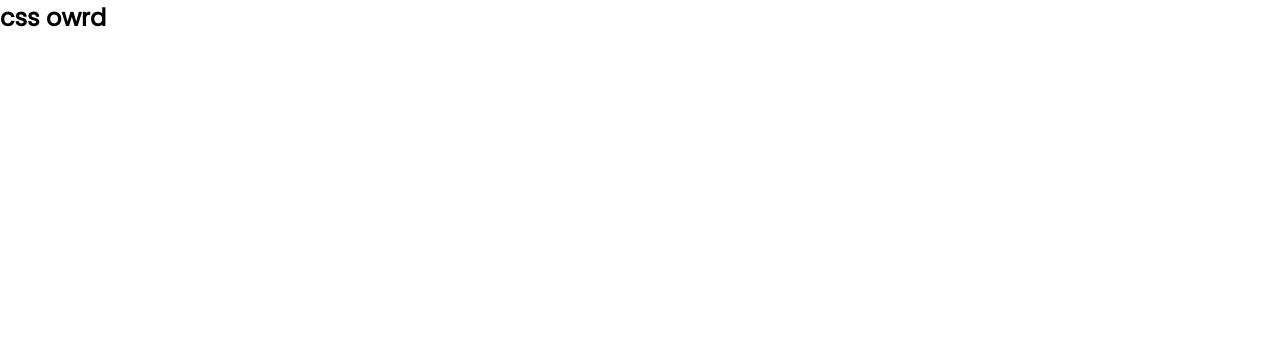
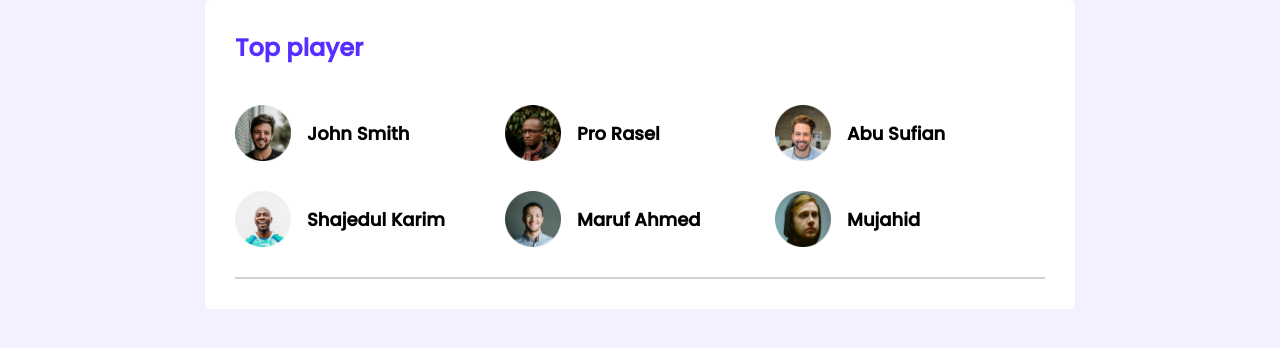
Before and after one commit to Abdullah149081/leader-board, a plain HTML site: page index.html in a window 1280 px wide. Drawn offline with Linux system fonts and the light colour scheme.

Commit message:
leader board

```diff
--- a/css/style.css
+++ b/css/style.css
@@ -1,3 +1,7 @@
+/* google font  */
+@import url("https://fonts.googleapis.com/css2?family=Poppins:wght@500&display=swap");
+
+/* commmon style  */
 * {
   margin: 0;
   padding: 0;
@@ -7,3 +11,44 @@
 html {
   scroll-behavior: smooth;
 }
+body {
+  background-color: #f3f1ff;
+}
+main {
+  display: flex;
+  justify-content: center;
+}
+.container {
+  background-color: #ffffff;
+  border-radius: 5px;
+  width: 870px;
+  padding: 30px;
+}
+.section-title {
+  font-size: 24px;
+  color: #562eff;
+  margin-bottom: 40px;
+}
+/* top players  style start  */
+.players {
+  display: grid;
+  grid-template-columns: repeat(3, 1fr);
+  /* row-gap: 30px; */
+}
+.player {
+  display: flex;
+  align-items: center;
+  margin-bottom: 30px;
+}
+.player > img {
+  width: 56px;
+  height: 56px;
+}
+.player-name {
+  margin-left: 16px;
+  font-size: 18px;
+  color: #000000;
+}
+hr {
+  border: 1px solid #d1d1d1;
+}
--- a/index.html
+++ b/index.html
@@ -5,14 +5,48 @@
     <meta http-equiv="X-UA-Compatible" content="IE=edge" />
     <meta name="viewport" content="width=device-width, initial-scale=1.0" />
     <title>Leader-board</title>
-    <!-- google font  -->
-    <link rel="preconnect" href="https://fonts.googleapis.com" />
-    <link rel="preconnect" href="https://fonts.gstatic.com" crossorigin />
-    <link href="https://fonts.googleapis.com/css2?family=Poppins&display=swap" rel="stylesheet" />
+
     <!-- css link  -->
     <link rel="stylesheet" href="./css/style.css" />
   </head>
   <body>
-    <h2>css owrd</h2>
+    <!-- header start  -->
+    <header></header>
+    <main>
+      <!-- top player start  -->
+      <section class="container">
+        <div class="top-players">
+          <h2 class="section-title">Top player</h2>
+          <div class="players">
+            <div class="player">
+              <img src="./images/players/player-1.png" alt="" />
+              <h3 class="player-name">John Smith</h3>
+            </div>
+            <div class="player">
+              <img src="./images/players/player-2.png" alt="" />
+              <h3 class="player-name">Pro Rasel</h3>
+            </div>
+            <div class="player">
+              <img src="./images/players/player-3.png" alt="" />
+              <h3 class="player-name">Abu Sufian</h3>
+            </div>
+            <div class="player">
+              <img src="./images/players/player-4.png" alt="" />
+              <h3 class="player-name">Shajedul Karim</h3>
+            </div>
+            <div class="player">
+              <img src="./images/players/player-5.png" alt="" />
+              <h3 class="player-name">Maruf Ahmed</h3>
+            </div>
+            <div class="player">
+              <img src="./images/players/player-6.png" alt="" />
+              <h3 class="player-name">Mujahid</h3>
+            </div>
+          </div>
+        </div>
+        <hr>
+      </section>
+    </main>
+    <footer></footer>
   </body>
 </html>
```
